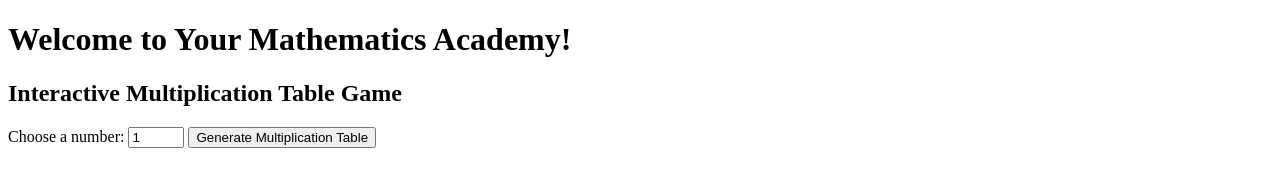
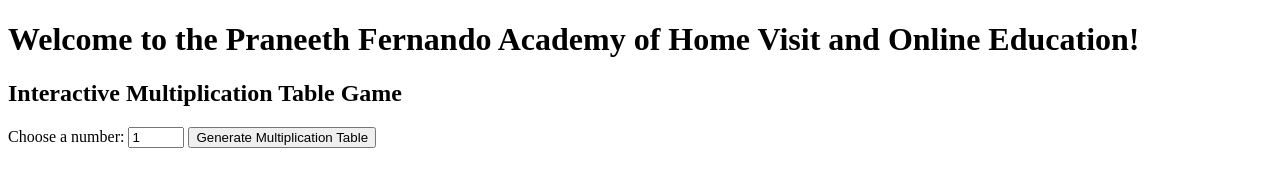
Before and after one commit to Praneethdilshan95/Praneeth-Fernando-Academy-of-Home-Visit-and-Online-Education, a plain HTML site: page index.html in a window 1280 px wide. Drawn offline with Linux system fonts and the light colour scheme.

Commit message:
Update index.html

```diff
--- a/index.html
+++ b/index.html
@@ -6,7 +6,7 @@
     <title>Your Math Academy</title>
 </head>
 <body>
-    <h1>Welcome to Your Mathematics Academy!</h1>
+    <h1>Welcome to the Praneeth Fernando Academy of Home Visit and Online Education!</h1>
     <h2>Interactive Multiplication Table Game</h2>
 
     <label for="number">Choose a number:</label>
```
